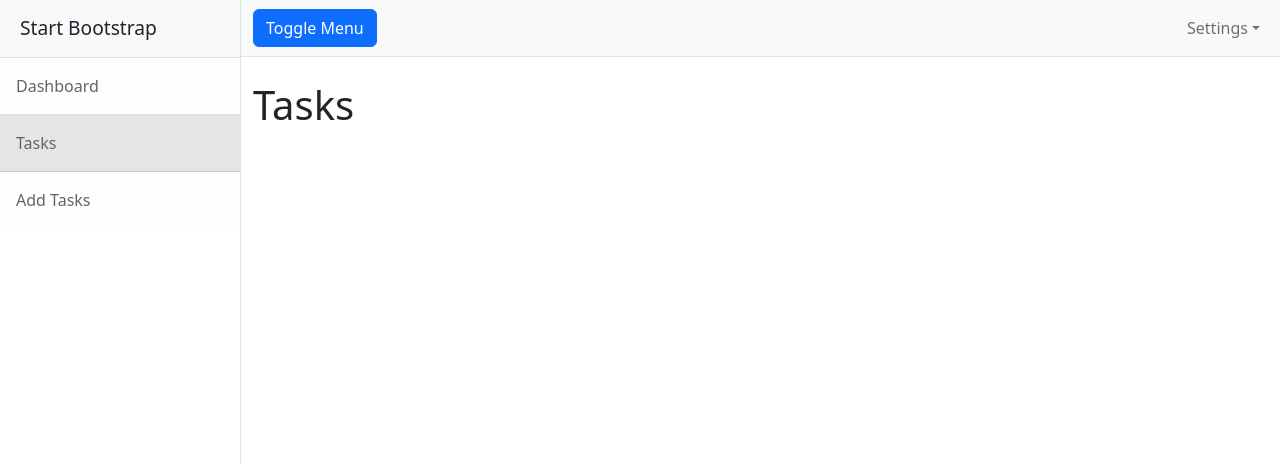
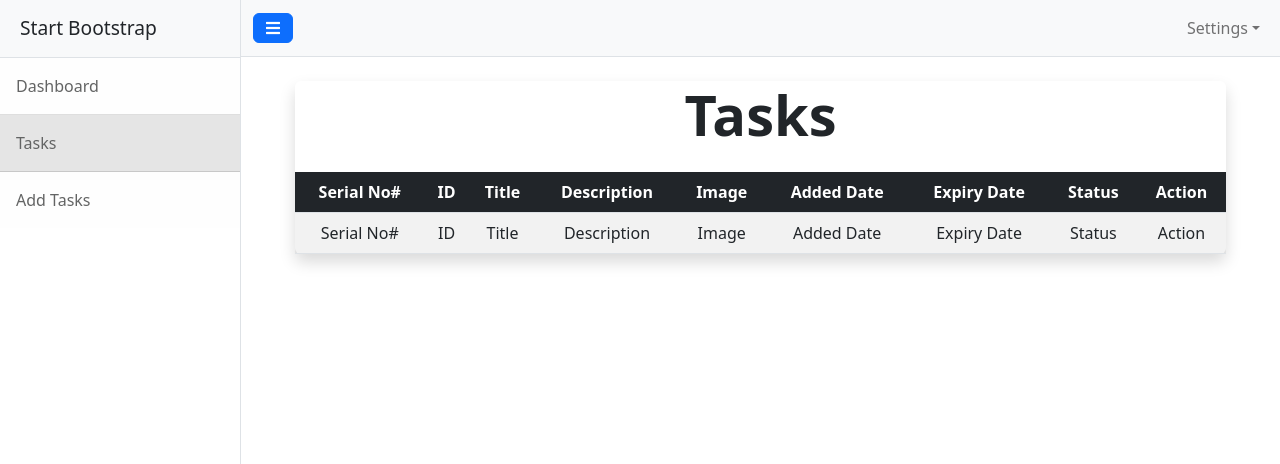
Before and after one commit to Dev-bit-akmgl/Todo-lists, a PHP site: page /assets/tasks.php in a window 1280 px wide. Shown: the top 464 px of the page. Run offline with PHP 8.4, Linux system fonts and the light colour scheme.

Commit message:
started working on tasks page

```diff
--- a/assets/add-tasks.php
+++ b/assets/add-tasks.php
@@ -114,4 +114,5 @@
              require_once("./inc/bottom.php");
         ?>
     </body>
+
 </html>
--- a/assets/inc/navbar.php
+++ b/assets/inc/navbar.php
@@ -1,6 +1,6 @@
 <nav class="navbar navbar-expand-lg navbar-light bg-light border-bottom">
                     <div class="container-fluid">
-                        <button class="btn btn-primary" id="sidebarToggle">Toggle Menu</button>
+                        <button class="btn btn-primary fas fa-bars" id="sidebarToggle"></button>
                         <button class="navbar-toggler" type="button" data-bs-toggle="collapse" data-bs-target="#navbarSupportedContent" aria-controls="navbarSupportedContent" aria-expanded="false" aria-label="Toggle navigation"><span class="navbar-toggler-icon"></span></button>
                         <div class="collapse navbar-collapse" id="navbarSupportedContent">
                             <ul class="navbar-nav ms-auto mt-2 mt-lg-0">
--- a/assets/inc/top.php
+++ b/assets/inc/top.php
@@ -17,4 +17,5 @@
         <!-- Core theme CSS (includes Bootstrap)-->
         <link rel="stylesheet" href="./css/styles.css">
         <link rel="stylesheet" href="./css/custom-style.css">
+        <link rel="stylesheet" href="https://cdnjs.cloudflare.com/ajax/libs/font-awesome/5.15.4/css/all.min.css">
     </head>
--- a/assets/tasks.php
+++ b/assets/tasks.php
@@ -1,6 +1,3 @@
-
-
-
 <?php
   require_once("./inc/top.php");
 ?>
@@ -16,9 +13,47 @@
                 <?php
                      require_once("./inc/navbar.php");
                 ?>
+
                 <!-- Page content-->
                 <div class="container-fluid">
-                    <h1 class="mt-4"><?php echo $pageName; ?></h1>
+                <div class="col-11 mx-auto my-4 shadow rounded">
+                        <div class="col-12 text-center display-4 fw-bold pb-4 rounded"><?php echo $pageName; ?></div>
+                        <table class="table table-striped">
+                            <thead>
+                                <tr class="text-center bg-dark text-white">
+                                    <th>Serial No#</th>
+                                    <th>ID</th>
+                                    <th>Title</th>
+                                    <th>Description</th>
+                                    <th>Image</th>
+                                    <th>Added Date</th>
+                                    <th>Expiry Date</th>
+                                    <th>Status</th>
+                                    <th>Action</th>
+                                </tr>
+                            </thead>
+                            <tbody>
+                                <?php
+
+                                ?>
+                                <tr class="text-center">
+                                    <td>Serial No#</td>
+                                    <td>ID</td>
+                                    <td>Title</td>
+                                    <td>Description</td>
+                                    <td>Image</td>
+                                    <td>Added Date</td>
+                                    <td>Expiry Date</td>
+                                    <td>Status</td>
+                                    <td>Action</td>
+                                </tr>
+                            </tbody>
+                        </table>
+
+
+                </div>
+            </div>
+
 
                 </div>
             </div>
```
